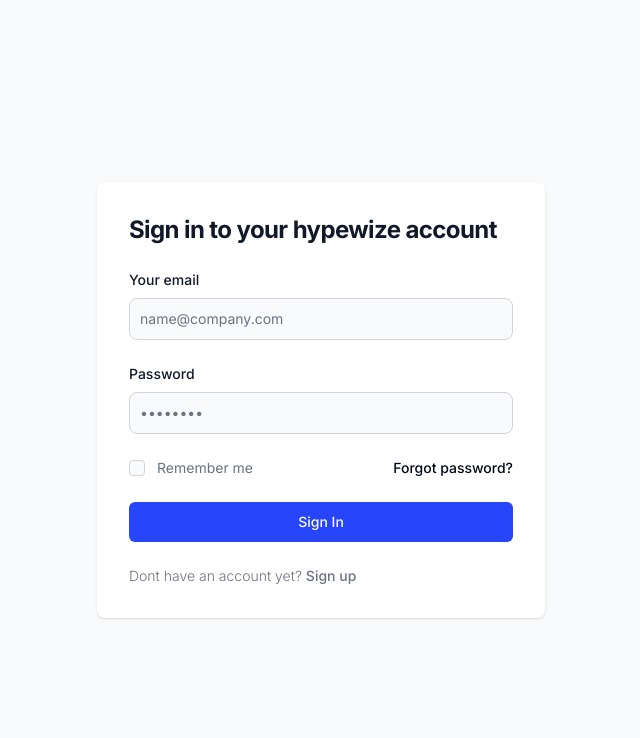
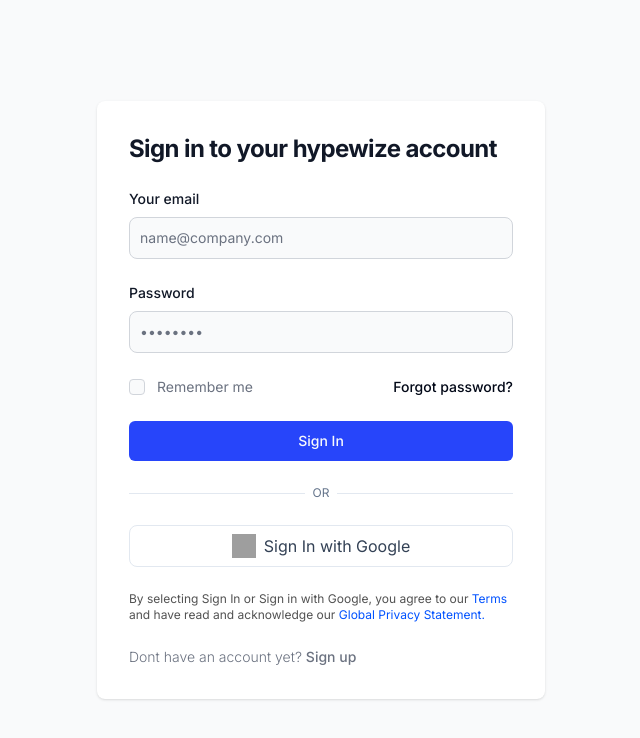
Before and after one commit to Neel-shetty/nextjs-hypewize, a Next.js app: page /sign-in in a window 1280 px wide. Shown: the top 738 px of the page, without its empty margins (319-959 px from the left). Built offline with nearby package versions, Linux system fonts and the light colour scheme; grey boxes are pictures that could not be loaded.

Commit message:
sign in with google

```diff
--- a/src/app/(auth)/sign-in/page.tsx
+++ b/src/app/(auth)/sign-in/page.tsx
@@ -1,4 +1,5 @@
 import { Button } from "@/components/ui/button";
+import Link from "next/link";
 
 export default function SignIn() {
   return (
@@ -79,6 +80,40 @@
                 <Button variant={"default"} className="bg-[#2745FA] w-full ">
                   Sign In
                 </Button>
+                <div className="relative">
+                  <div className="absolute inset-0 flex items-center">
+                    <span className="w-full border-t" />
+                  </div>
+                  <div className="relative flex justify-center text-xs uppercase">
+                    <span className="bg-background px-2 text-muted-foreground">
+                      OR
+                    </span>
+                  </div>
+                </div>
+                <button className="px-4 w-full items-center justify-center py-2 border flex gap-2 border-slate-200 rounded-lg text-slate-700 hover:border-slate-400 hover:text-slate-900 hover:shadow transition duration-150">
+                  <img
+                    className="w-6 h-6"
+                    src="https://www.svgrepo.com/show/475656/google-color.svg"
+                    loading="lazy"
+                    alt="google logo"
+                  />
+                  <span>Sign In with Google</span>
+                </button>
+                <div>
+                  <p className="text-xs text-[#525252]">
+                    By selecting Sign In or Sign in with Google, you agree to
+                    our
+                    <Link href={"/"}>
+                      <span className="text-[#0052FF]"> Terms </span>
+                    </Link>
+                    and have read and acknowledge our{" "}
+                    <Link href={"/"}>
+                      <span className="text-[#0052FF]">
+                        Global Privacy Statement.{" "}
+                      </span>
+                    </Link>
+                  </p>
+                </div>
                 <p className="text-sm font-light text-gray-500 dark:text-gray-400">
                   Dont have an account yet?{" "}
                   <a
--- a/src/app/(auth)/sign-up/page.tsx
+++ b/src/app/(auth)/sign-up/page.tsx
@@ -1,4 +1,5 @@
 import { Button } from "@/components/ui/button";
+import Link from "next/link";
 
 export default function SignUp() {
   return (
@@ -99,11 +100,45 @@
                 <Button variant={"default"} className="bg-[#2745FA] w-full ">
                   Sign Up
                 </Button>
+                <div className="relative">
+                  <div className="absolute inset-0 flex items-center">
+                    <span className="w-full border-t" />
+                  </div>
+                  <div className="relative flex justify-center text-xs uppercase">
+                    <span className="bg-background px-2 text-muted-foreground">
+                      OR
+                    </span>
+                  </div>
+                </div>
+                <button className="px-4 w-full items-center justify-center py-2 border flex gap-2 border-slate-200 rounded-lg text-slate-700 hover:border-slate-400 hover:text-slate-900 hover:shadow transition duration-150">
+                  <img
+                    className="w-6 h-6"
+                    src="https://www.svgrepo.com/show/475656/google-color.svg"
+                    loading="lazy"
+                    alt="google logo"
+                  />
+                  <span>Sign Un with Google</span>
+                </button>
+                <div>
+                  <p className="text-xs text-[#525252]">
+                    By selecting Sign In or Sign in with Google, you agree to
+                    our
+                    <Link href={"/"}>
+                      <span className="text-[#0052FF]"> Terms </span>
+                    </Link>
+                    and have read and acknowledge our{" "}
+                    <Link href={"/"}>
+                      <span className="text-[#0052FF]">
+                        Global Privacy Statement.{" "}
+                      </span>
+                    </Link>
+                  </p>
+                </div>
                 <p className="text-sm font-light text-gray-500 dark:text-gray-400">
                   Already have an account?{" "}
                   <a
                     href="/sign-in"
-                    className="font-medium text-primary-600 hover:underline dark:text-primary-500"
+                    className="font-medium text-[#0052FF] hover:underline dark:text-primary-500"
                   >
                     Sign in
                   </a>
```
